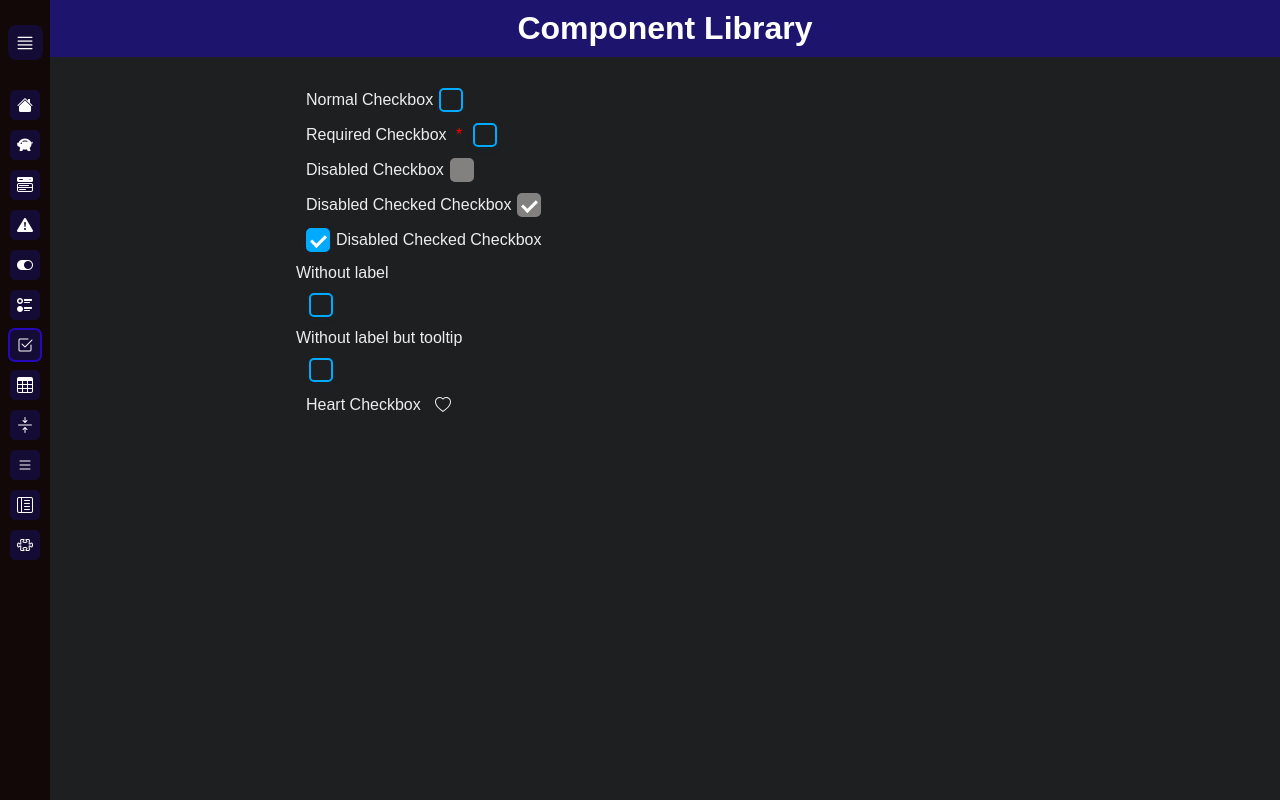
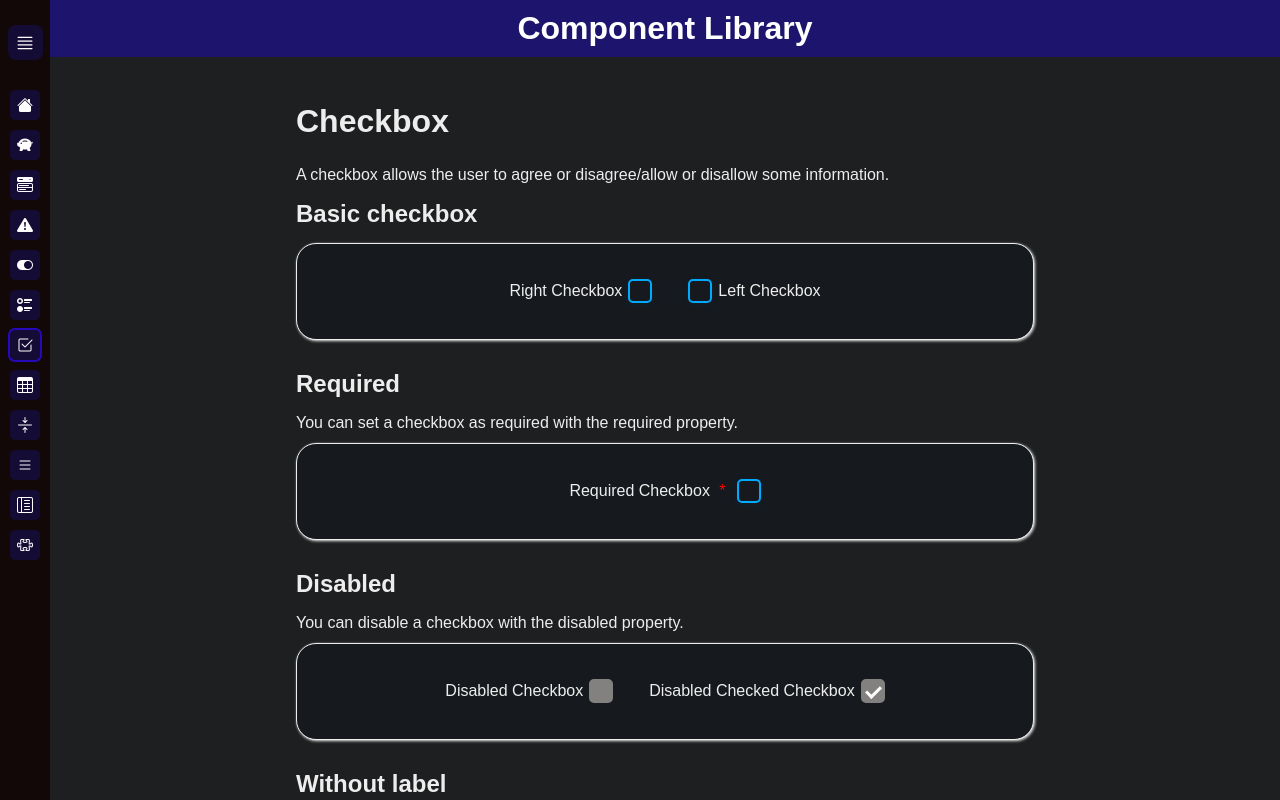
Before and after one commit to Azarta2Zygoto/useful-components, a Next.js app: page /useful-components/checkbox in a window 1280 px wide. Built offline with nearby package versions, Linux system fonts and the light colour scheme.

Commit message:
checkbox

```diff
--- a/src/app/checkbox/page.tsx
+++ b/src/app/checkbox/page.tsx
@@ -2,12 +2,13 @@
 
 import {useState} from "react";
 import Checkbox from "@/component/checkbox/checkbox";
+import { WarningComponent } from "@/self/moreInfo";
 
 const defaultChecked= [
     false,
     false,
     false,
-    true,
+    false,
     true,
     false,
     false,
@@ -27,14 +28,14 @@ export default function CheckboxPage() {
     function handleHeart(checked: boolean) {
         if (!checked) {
             return (
-                <svg xmlns="http://www.w3.org/2000/svg" width="16" height="16" fill="currentColor" className="bi bi-heart" viewBox="0 0 16 16">
+                <svg xmlns="http://www.w3.org/2000/svg" width="16" height="16" fill="red" viewBox="0 0 16 16">
                     <path d="m8 2.748-.717-.737C5.6.281 2.514.878 1.4 3.053c-.523 1.023-.641 2.5.314 4.385.92 1.815 2.834 3.989 6.286 6.357 3.452-2.368 5.365-4.542 6.286-6.357.955-1.886.838-3.362.314-4.385C13.486.878 10.4.28 8.717 2.01zM8 15C-7.333 4.868 3.279-3.04 7.824 1.143q.09.083.176.171a3 3 0 0 1 .176-.17C12.72-3.042 23.333 4.867 8 15"/>
                 </svg>
             )
         }
         else {
             return (
-                <svg xmlns="http://www.w3.org/2000/svg" width="16" height="16" fill="currentColor" className="bi bi-heart-fill" viewBox="0 0 16 16">
+                <svg xmlns="http://www.w3.org/2000/svg" width="16" height="16" fill="red" viewBox="0 0 16 16">
                     <path fillRule="evenodd" d="M8 1.314C12.438-3.248 23.534 4.735 8 15-7.534 4.736 3.562-3.248 8 1.314"/>
                 </svg>
             )
@@ -43,42 +44,59 @@ export default function CheckboxPage() {
 
     return (
         <main>
+            <h1>Checkbox</h1>
+            <p>A checkbox allows the user to agree or disagree/allow or disallow some information.</p>
+
+            <h2>Basic checkbox</h2>
+            <div className="inner-component">
                 <Checkbox
                     id="checkbox-example"
-                label="Normal Checkbox"
+                    label="Right Checkbox"
                     checked={checked[0]}
                     onChange={()=>handleCheckboxChange(0)}
                 />
                 <Checkbox
+                    id="checkbox-example-left"
+                    label="Left Checkbox"
+                    checked={checked[1]}
+                    side="left"
+                    onChange={()=>handleCheckboxChange(1)}
+                />
+            </div>
+            <h2>Required</h2>
+            <p>You can set a checkbox as required with the required property.</p>
+            <div className="inner-component">
+                <Checkbox
                     id="checkbox-example-required"
                     label="Required Checkbox"
                     required
-                checked={checked[1]}
-                onChange={()=>handleCheckboxChange(1)}
+                    checked={checked[2]}
+                    onChange={()=>handleCheckboxChange(2)}
                 />
+            </div>
+            <h2>Disabled</h2>
+            <p>You can disable a checkbox with the disabled property.</p>
+            <div className="inner-component">
                 <Checkbox
                     id="checkbox-example-disabled"
                     label="Disabled Checkbox"
                     disabled
-                checked={checked[2]}
-                onChange={()=>handleCheckboxChange(2)}
+                    checked={checked[3]}
+                    onChange={()=>handleCheckboxChange(3)}
                 />
                 <Checkbox
                     id="checkbox-example-disabled-checked"
                     label="Disabled Checked Checkbox"
                     disabled
-                checked={checked[3]}
+                    checked={checked[4]}
                     tooltip
-                onChange={()=>handleCheckboxChange(3)}
-            />
-            <Checkbox
-                id="checkbox-example-disabled-checked"
-                label="Disabled Checked Checkbox"
-                side="left"
-                checked={checked[4]}
                     onChange={()=>handleCheckboxChange(4)}
                 />
-            <p>Without label</p>
+            </div>
+            <h2>Without label</h2>
+            <p>You can hide the label of the checkbox with the hideLabel property. It is recommended to use the tooltip property to help the user understand what the checkbox is for.</p>
+
+            <div className="inner-component">
                 <Checkbox
                     id="checkbox-example-without-label"
                     label="Without label Checkbox"
@@ -86,15 +104,22 @@ export default function CheckboxPage() {
                     hideLabel
                     onChange={()=>handleCheckboxChange(5)}
                 />
-            <p>Without label but tooltip</p>
                 <Checkbox
-                id="checkbox-example-without-label"
+                    id="checkbox-example-without-label-tooltip"
                     label="Without label Checkbox"
                     checked={checked[6]}
                     hideLabel
                     tooltip
                     onChange={()=>handleCheckboxChange(6)}
                 />
+            </div>
+            <WarningComponent>
+                <p>When using a checkbox without label, it is important for accessibility to use the tooltip or put our own label outside of the component.</p>
+            </WarningComponent>
+            <h2>Different shape</h2>
+            <p>You can use your own checkmark with the checkmark property. It can be a React node or a function that takes the checked state as a parameter and returns a React node.</p>
+
+            <div className="inner-component">
                 <Checkbox
                     id="checkbox-example-heart"
                     label="Heart Checkbox"
@@ -102,6 +127,7 @@ export default function CheckboxPage() {
                     checkmark={handleHeart(checked[7])}
                     onChange={()=>handleCheckboxChange(7)}
                 />
+            </div>
         </main>
     );
 }
```
Lines whose indentation alone changed are shown as unchanged.
